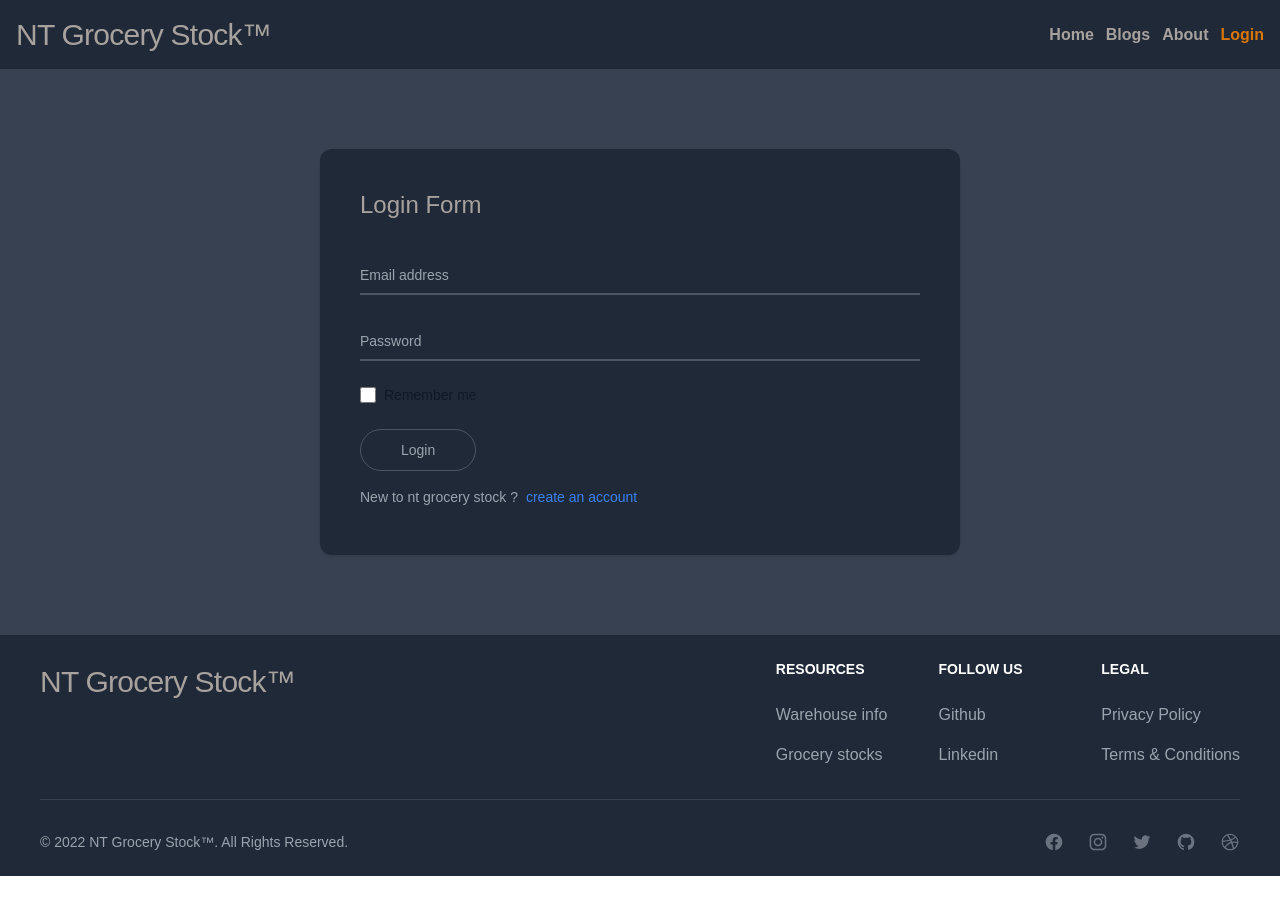
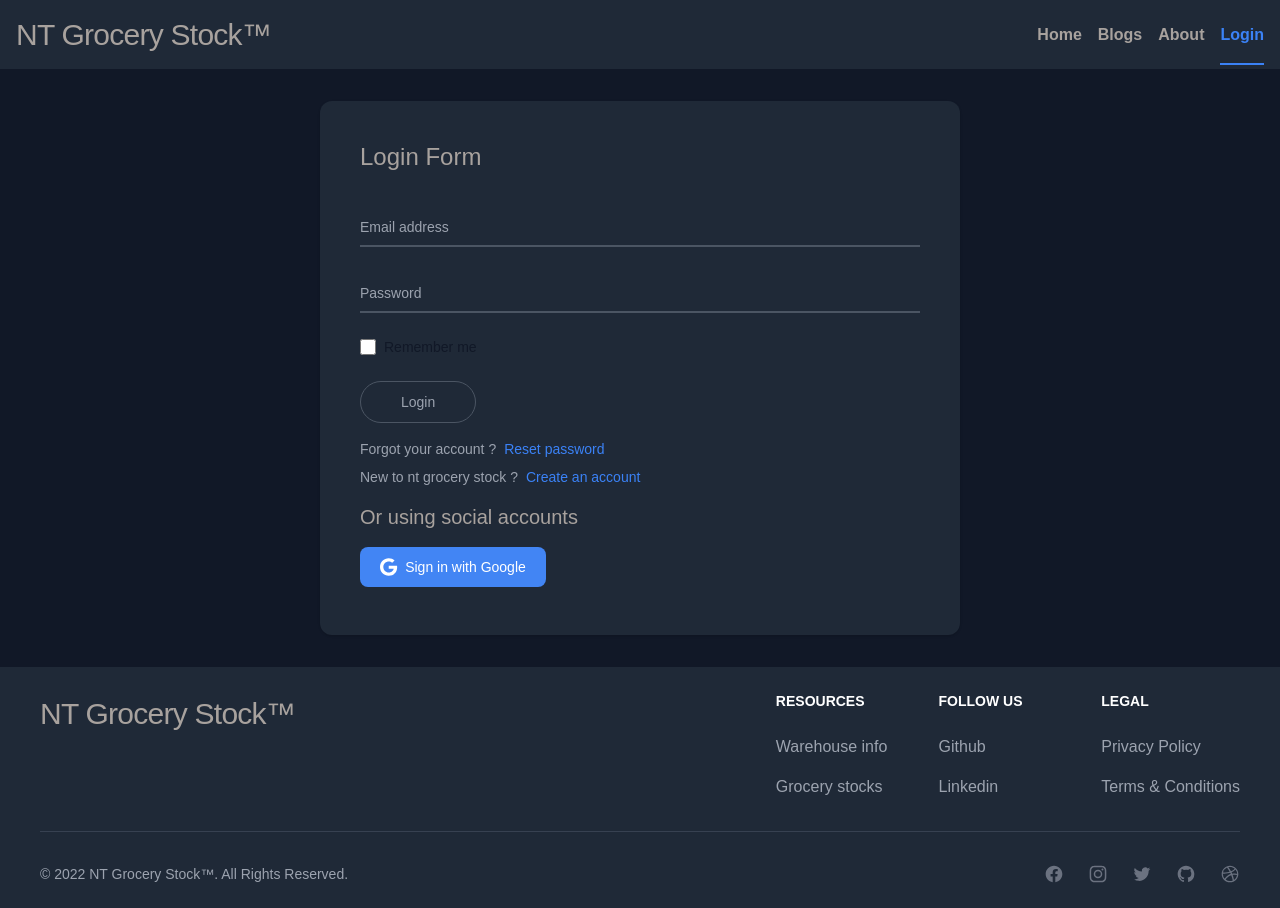
Before and after one commit to TouhidZaman/nt-grocery-stock-client, a React (Create React App) app: page /login in a window 1280 px wide. Before the commit the page ends 876 px from the top, so only its background shows below. Built offline with nearby package versions, Linux system fonts and the light colour scheme; no server answers.

Commit message:
react-firebase-hooks, fontawesome, social auth, login and sign up handler added

```diff
--- a/package.json
+++ b/package.json
@@ -3,6 +3,11 @@
   "version": "0.1.0",
   "private": true,
   "dependencies": {
+    "@fortawesome/fontawesome-svg-core": "^6.1.1",
+    "@fortawesome/free-brands-svg-icons": "^6.1.1",
+    "@fortawesome/free-regular-svg-icons": "^6.1.1",
+    "@fortawesome/free-solid-svg-icons": "^6.1.1",
+    "@fortawesome/react-fontawesome": "^0.1.18",
     "@testing-library/jest-dom": "^5.16.4",
     "@testing-library/react": "^13.1.1",
     "@testing-library/user-event": "^13.5.0",
--- a/src/components/layout/navigation/shared/navigationItems/NavigationItems.js
+++ b/src/components/layout/navigation/shared/navigationItems/NavigationItems.js
@@ -1,20 +1,32 @@
-import React from 'react';
-import NavigationItem from './navigationItem/NavigationItem';
+import { signOut } from "firebase/auth";
+import React from "react";
+import { useAuthState } from "react-firebase-hooks/auth";
+import { Link } from "react-router-dom";
+import auth from "../../../../../firebase/firebase.init";
+import NavigationItem from "./navigationItem/NavigationItem";
 
 const NavigationItems = () => {
+    const [user] = useAuthState(auth);
     return (
-        <ul className='flex items-center text-stone-400 font-semibold'>
-            <li className='ml-3'>
-                <NavigationItem to={'/'}>Home</NavigationItem>
+        <ul className="flex items-center text-stone-400 font-semibold">
+            <li className="ml-4">
+                <NavigationItem to={"/"}>Home</NavigationItem>
             </li>
-            <li className='ml-3'>
-                <NavigationItem to={'/blogs'}>Blogs</NavigationItem>
+            <li className="ml-4">
+                <NavigationItem to={"/blogs"}>Blogs</NavigationItem>
             </li>
-            <li className='ml-3'>
-                <NavigationItem to={'/about'}>About</NavigationItem>
+            <li className="ml-4">
+                <NavigationItem to={"/about"}>About</NavigationItem>
             </li>
-            <li className='ml-3'>
-                <NavigationItem to={'/login'}>Login</NavigationItem>
+
+            <li className="ml-4">
+                {user ? (
+                    <Link onClick={() => signOut(auth)} to={"/login"}>
+                        {user.displayName?.split(" ")[0]} (Logout)
+                    </Link>
+                ) : (
+                    <NavigationItem to={"/login"}>Login</NavigationItem>
+                )}
             </li>
         </ul>
     );
--- a/src/components/layout/navigation/shared/navigationItems/navigationItem/NavigationItem.js
+++ b/src/components/layout/navigation/shared/navigationItems/navigationItem/NavigationItem.js
@@ -5,7 +5,7 @@ const NavigationItem = ({ children, to, ...props }) => {
     let resolved = useResolvedPath(to);
     let match = useMatch({ path: resolved.pathname, end: true });
     return (
-        <Link className={match && 'text-amber-600'} to={to} {...props}>
+        <Link className={match && 'text-blue-500 border-b-2 border-blue-500 pb-5'} to={to} {...props}>
             {children}
         </Link>
     );
--- a/src/components/layout/pages/auth/login/Login.js
+++ b/src/components/layout/pages/auth/login/Login.js
@@ -1,19 +1,37 @@
-import React from "react";
+import React, { useEffect } from "react";
+import { useSignInWithEmailAndPassword } from "react-firebase-hooks/auth";
 import { useForm } from "react-hook-form";
-import { Link } from "react-router-dom";
+import { Link, useNavigate } from "react-router-dom";
+import auth from "../../../../../firebase/firebase.init";
+import SocialAuth from "../social/SocialAuth";
 
 const Login = () => {
+    const [signInWithEmailAndPassword, user, loading, error] =
+        useSignInWithEmailAndPassword(auth);
+
     const {
         register,
         handleSubmit,
         formState: { errors },
     } = useForm();
+
+    const navigate = useNavigate();
+
+    useEffect(() => {
+        if (user) {
+            navigate("/");
+        }
+    }, [user, navigate]);
+
     const onSubmit = (data) => {
-        console.log(data);
+        const { email, password } = data;
+        console.log(email);
+        console.log(password);
+        signInWithEmailAndPassword(email, password);
     };
 
     return (
-        <div className="bg-gray-700 py-20">
+        <div className="bg-gray-900 py-8">
             <div className="shadow rounded-xl w-1/2 mx-auto bg-gradient-to-r  p-2 sm:p-10 bg-gray-800">
                 <h3 className="text-stone-400 text-2xl tex mb-8">Login Form</h3>
                 <form onSubmit={handleSubmit(onSubmit)}>
@@ -45,7 +63,9 @@ const Login = () => {
                             name="floating_password"
                             id="floating_password"
                             type="password"
-                            {...register("password", { required: "Password* is mandatory" })}
+                            {...register("password", {
+                                required: "Password* is mandatory",
+                            })}
                             placeholder=" "
                         />
                         <label
@@ -56,13 +76,13 @@ const Login = () => {
                         </label>
                         {errors.password && (
                             <p className="mt-2 text-sm text-red-500">
-                                 <span className="font-medium">
+                                <span className="font-medium">
                                     {errors.password?.message}
                                 </span>
                             </p>
                         )}
                     </div>
-                    <div className="flex items-start mb-6">
+                    <div className="flex items-start mb-4">
                         <div className="flex items-center h-5">
                             <input
                                 id="remember"
@@ -78,17 +98,34 @@ const Login = () => {
                             Remember me
                         </label>
                     </div>
+                    {error && (
+                        <p className="mb-3 text-sm text-red-500">
+                            <span className="font-medium">Error: {error?.code}</span>
+                        </p>
+                    )}
                     <button
                         type="submit"
-                        className="py-2.5 px-10 mr-2 mb-2 text-sm font-medium focus:outline-none rounded-full border focus:z-10 focus:ring-4 focus:ring-gray-700 bg-gray-800 hover:bg-gray-700 text-gray-400 border-gray-600 hover:text-white"
+                        className="mt-2 py-2.5 px-10 mr-2 mb-2 text-sm font-medium focus:outline-none rounded-full border focus:z-10 focus:ring-4 focus:ring-gray-700 bg-gray-800 hover:bg-gray-700 text-gray-400 border-gray-600 hover:text-white"
                     >
                         Login
                     </button>
                     <p className="my-2 text-sm text-gray-400">
+                        Forgot your account ?
+                        <Link
+                            className="px-2 font-medium text-blue-500"
+                            to={"/reset-password"}
+                        >
+                            Reset password
+                        </Link>
+                    </p>
+                    <p className="my-2 text-sm text-gray-400">
                         New to nt grocery stock ?
-                        <Link className="px-2 font-medium text-blue-500" to={'/sign-up'}>create an account</Link>
+                        <Link className="px-2 font-medium text-blue-500" to={"/sign-up"}>
+                            Create an account
+                        </Link>
                     </p>
                 </form>
+                <SocialAuth />
             </div>
         </div>
     );
--- /dev/null
+++ b/src/components/layout/pages/auth/social/SocialAuth.js
@@ -0,0 +1,36 @@
+import React from "react";
+import { FontAwesomeIcon } from "@fortawesome/react-fontawesome";
+import { faGoogle } from "@fortawesome/free-brands-svg-icons";
+import auth from "../../../../../firebase/firebase.init";
+import { useSignInWithGoogle } from "react-firebase-hooks/auth";
+import { useNavigate } from "react-router-dom";
+
+const SocialAuth = () => {
+    const [signInWithGoogle, user, loading, error] = useSignInWithGoogle(auth);
+    const navigate = useNavigate();
+    const handleGoogleAuth = () => signInWithGoogle();
+
+    if (user) {
+        navigate("/");
+    }
+    return (
+        <div>
+            <h3 className="text-stone-400 text-xl tex my-4">Or using social accounts</h3>
+            <button
+                onClick={handleGoogleAuth}
+                type="button"
+                className="text-white bg-[#4285F4] hover:bg-[#4285F4]/90 focus:ring-4 focus:outline-none font-medium rounded-lg text-sm px-5 py-2.5 text-center inline-flex items-center focus:ring-[#4285F4]/55 mr-2 mb-2"
+            >
+                <FontAwesomeIcon className="text-lg pr-2" icon={faGoogle} />
+                Sign in with Google
+            </button>
+            {error && (
+                <p className="mt-2 text-sm text-red-500">
+                    <span className="font-medium">{error?.message}</span>
+                </p>
+            )}
+        </div>
+    );
+};
+
+export default SocialAuth;
```
Also changed, not shown: src/components/layout/pages/auth/signUp/SignUp.js (+37 -8 lines), 1 other file (tests, documents, lock files or other folders).
